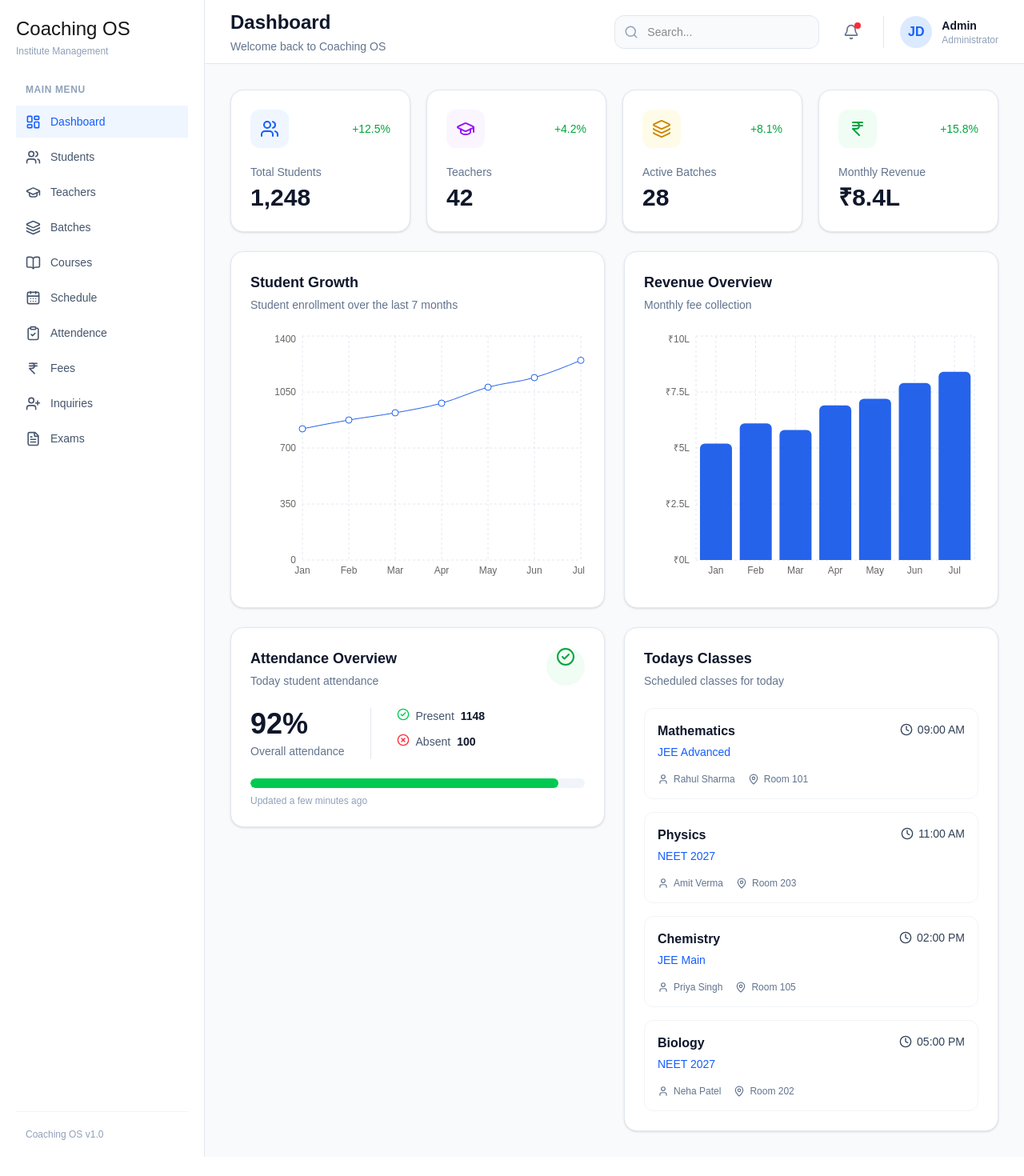
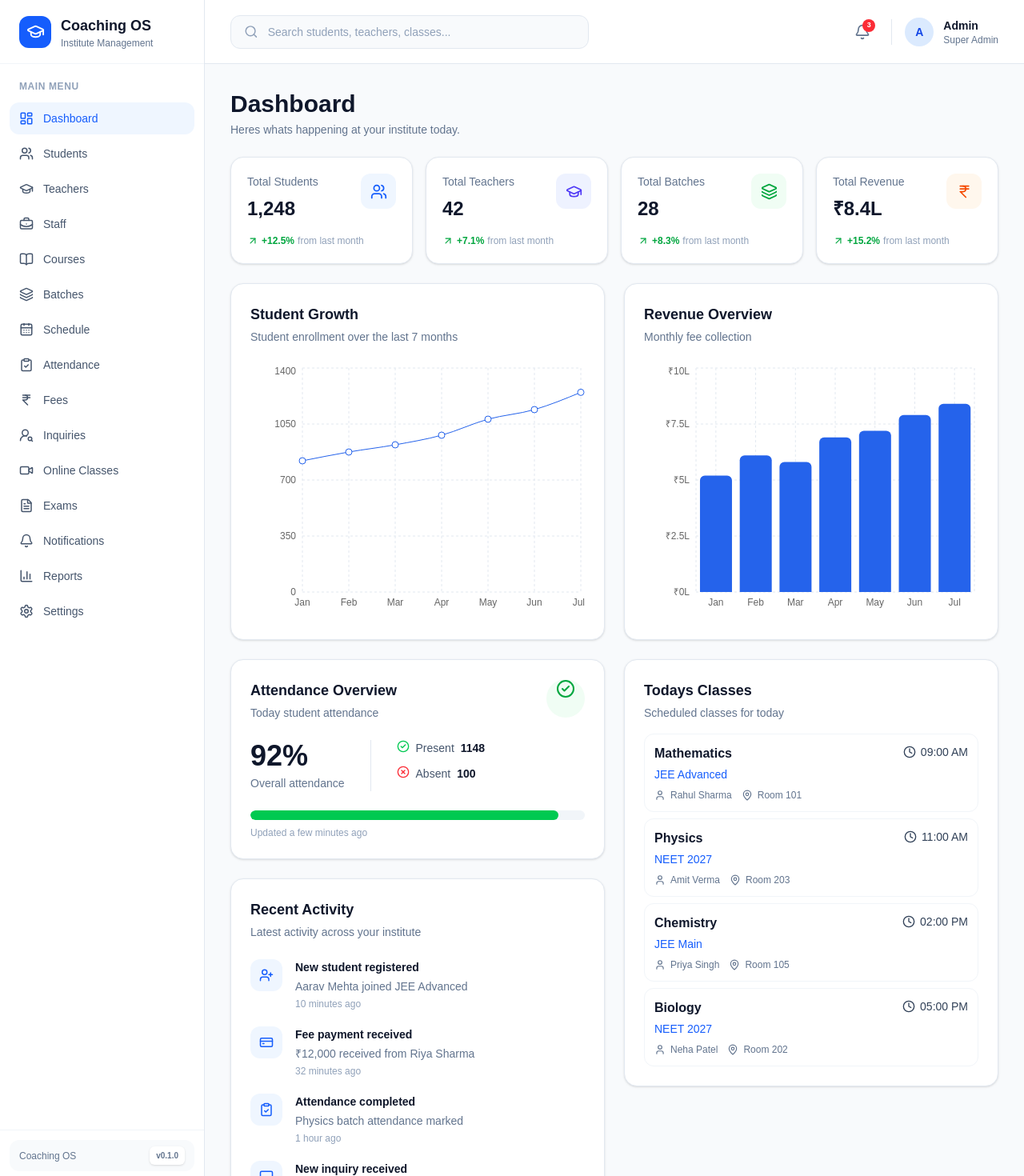
Before and after one commit to devleyj/Coaching-os-admin, a Next.js app: page / in a window 1280 px wide. Shown: the top 1470 px of the page at 80% size. Before the commit the page ends 1446 px from the top, so only its background shows below. Built offline with nearby package versions, Linux system fonts and the light colour scheme.

Commit message:
v0.1.0 - Add dashboard version indicator

```diff
--- a/app/components/AttendanceOverview.tsx
+++ b/app/components/AttendanceOverview.tsx
@@ -12,7 +12,7 @@ const attendanceData = {
 
 export default function AttendanceOverview() {
   return(
-    <div className="rounded-2xl border border-slate-200 bg-white p-6 shadow-sm">
+    <div className="self-start rounded-2xl border border-slate-200 bg-white p-6 shadow-sm">
       <div className="flex item-center justify-between">
         <div>
           <h2 className="text-lg font-semibold text-slate-900">
--- /dev/null
+++ b/app/components/RecentActivity.tsx
@@ -0,0 +1,82 @@
+"use client";
+
+import {
+  UserPlus,
+  CreditCard,
+  ClipboardCheck,
+  MessageSquare,
+} from "lucide-react";
+
+const activities = [
+  {
+    icon: UserPlus,
+    title: "New student registered",
+    description: "Aarav Mehta joined JEE Advanced",
+    time: "10 minutes ago",
+  },
+  {
+    icon: CreditCard,
+    title: "Fee payment received",
+    description: "₹12,000 received from Riya Sharma",
+    time: "32 minutes ago",
+  },
+  {
+    icon: ClipboardCheck,
+    title: "Attendance completed",
+    description: "Physics batch attendance marked",
+    time: "1 hour ago",
+  },
+  {
+    icon: MessageSquare,
+    title: "New inquiry received",
+    description: "Parent inquiry for NEET 2027",
+    time: "2 hours ago",
+  },
+];
+
+export default function RecentActivity() {
+  return (
+    <div className="rounded-2xl border border-slate-200 bg-white p-6 shadow-sm">
+      <div className="mb-6">
+        <h2 className="text-lg font-semibold text-slate-900">
+          Recent Activity
+        </h2>
+
+        <p className="mt-1 text-sm text-slate-500">
+          Latest activity across your institute
+        </p>
+      </div>
+
+      <div className="space-y-5">
+        {activities.map((activity) => {
+          const Icon = activity.icon;
+
+          return (
+            <div
+              key={`${activity.title}-${activity.time}`}
+              className="flex gap-4"
+            >
+              <div className="flex h-10 w-10 shrink-0 items-center justify-center rounded-xl bg-blue-50 text-blue-600">
+                <Icon size={18} />
+              </div>
+
+              <div className="min-w-0">
+                <p className="text-sm font-semibold text-slate-900">
+                  {activity.title}
+                </p>
+
+                <p className="mt-1 text-sm text-slate-500">
+                  {activity.description}
+                </p>
+
+                <p className="mt-1 text-xs text-slate-400">
+                  {activity.time}
+                </p>
+              </div>
+            </div>
+          );
+        })}
+      </div>
+    </div>
+  );
+}
--- a/app/components/Slidebar.tsx
+++ b/app/components/Slidebar.tsx
@@ -1,120 +1,120 @@
-"use clinet";
+"use client";
 
 import {
   LayoutDashboard,
   Users,
   GraduationCap,
+  BriefcaseBusiness,
   BookOpen,
   Layers,
   CalendarDays,
   ClipboardCheck,
   IndianRupee,
-  UserPlus,
+  UserRoundSearch,
+  Video,
   FileText,
+  Bell,
+  BarChart3,
+  Settings,
+  HelpCircle,
+  LogOut,
 } from "lucide-react";
 
-export default function Slidebar(){
-  return(
-    <aside className="flex min-h-screen w-64 flex-col border-r border-slate-200 bg-white p-5">
+const menuItems = [
+  { label: "Dashboard", icon: LayoutDashboard, active: true },
+  { label: "Students", icon: Users },
+  { label: "Teachers", icon: GraduationCap },
+  { label: "Staff", icon: BriefcaseBusiness },
+  { label: "Courses", icon: BookOpen },
+  { label: "Batches", icon: Layers },
+  { label: "Schedule", icon: CalendarDays },
+  { label: "Attendance", icon: ClipboardCheck },
+  { label: "Fees", icon: IndianRupee },
+  { label: "Inquiries", icon: UserRoundSearch },
+  { label: "Online Classes", icon: Video },
+  { label: "Exams", icon: FileText },
+  { label: "Notifications", icon: Bell },
+  { label: "Reports", icon: BarChart3 },
+  { label: "Settings", icon: Settings },
+];
+
+export default function Slidebar() {
+  return (
+    <aside className="hidden w-64 shrink-0 border-r border-slate-200 bg-white lg:flex lg:min-h-screen lg:flex-col">
 
       {/* Logo */}
-      <div className= "mb-8">
-        <h1 className= "text-2xl font-boald text-salte-900">
-          Coaching OS
-        </h1>
-        <p className= "mt-1 text-xs text-slate-400">
-          Institute Management
-        </p>
+      <div className="flex h-20 items-center border-b border-slate-100 px-6">
+        <div className="flex h-10 w-10 items-center justify-center rounded-xl bg-blue-600 text-white">
+          <GraduationCap size={23} />
+        </div>
+
+        <div className="ml-3">
+          <h1 className="text-lg font-bold text-slate-900">
+            Coaching OS
+          </h1>
+
+          <p className="text-xs text-slate-500">
+            Institute Management
+          </p>
+        </div>
       </div>
 
       {/* Navigation */}
-      <nav className= "flex-1">
-        <p className= "mb-3 px-3 text-xs font-semibold uppercase tracking-wider text-slate-400">
+      <nav className="flex-1 overflow-y-auto px-3 py-5">
+        <p className="mb-3 px-3 text-xs font-semibold uppercase tracking-wider text-slate-400">
           Main Menu
         </p>
 
-        <div className= "space-y-1">
-          <NavItem
-            icon= {<LayoutDashboard size={19} />}
-            label= "Dashboard"
-            active
-            />
+        <div className="space-y-1">
+          {menuItems.map((item) => {
+            const Icon = item.icon;
 
-            <NavItem
-            icon= {<Users size={19} />}
-            label= "Students"
-            />
-            <NavItem
-            icon= {<GraduationCap size={19} />}
-            label= "Teachers"
-            />
-            <NavItem
-            icon= {<Layers size={19} />}
-            label= "Batches"
-            />
+            return (
+              <button
+                key={item.label}
+                className={`flex w-full items-center rounded-xl px-3 py-2.5 text-sm font-medium transition ${
+                  item.active
+                    ? "bg-blue-50 text-blue-600"
+                    : "text-slate-600 hover:bg-slate-50 hover:text-slate-900"
+                }`}
+              >
+                <Icon size={18} />
 
-            <NavItem
-            icon= {<BookOpen size={19} />}
-            label= "Courses"
-            />
-
-            <NavItem
-            icon= {<CalendarDays size={19} />}
-            label= "Schedule"
-            />
-
-            <NavItem
-            icon= {<ClipboardCheck size={19} />}
-            label= "Attendence"
-            />
-
-            <NavItem
-            icon= {<IndianRupee size={19} />}
-            label= "Fees"
-            />
-
-            <NavItem
-            icon= {<UserPlus size={19} />}
-            label= "Inquiries"
-            />
-
-            <NavItem
-            icon= {<FileText size={19} />}
-            label= "Exams"
-            />
-
+                <span className="ml-3">
+                  {item.label}
+                </span>
+              </button>
+            );
+          })}
         </div>
       </nav>
 
       {/* Bottom */}
-      <div className= "border-t border-slate-100 pt-5">
-        <p className= "px-3 text-xs text-slate-400">
-          Coaching OS v1.0
-        </p>
-      </div>
+<div className="border-t border-slate-100 p-3">
+
+  {/* Version */}
+  <div className="mb-3 rounded-xl bg-slate-50 px-3 py-2">
+    <div className="flex items-center justify-between">
+      <span className="text-xs font-medium text-slate-500">
+        Coaching OS
+      </span>
+
+      <span className="rounded-md bg-white px-2 py-1 text-[10px] font-semibold text-slate-500 shadow-sm">
+        v0.1.0
+      </span>
+    </div>
+  </div>
+
+  <button className="flex w-full items-center rounded-xl px-3 py-2.5 text-sm font-medium text-slate-600 hover:bg-slate-50">
+    <HelpCircle size={18} />
+    <span className="ml-3">Support</span>
+  </button>
+
+  <button className="mt-1 flex w-full items-center rounded-xl px-3 py-2.5 text-sm font-medium text-red-500 hover:bg-red-50">
+    <LogOut size={18} />
+    <span className="ml-3">Logout</span>
+  </button>
+</div>
     </aside>
   );
 }
-
-function NavItem({
-  icon,
-  label,
-  active = false,
-}: {
-  icon: React.ReactNode;
-  label: string;
-  active?: boolean;
-}) {
-  return(
-    <button
-      className= {`flex w-full items-center gap-3 rounded-x1 px-3 py-2.5 text-left text-sm font-medium transition ${
-        active
-          ? "bg-blue-50 text-blue-600"
-          : "text-slate-600 hover:bg-slate-50 hover:text-slate-900"
-      }`}
-      >
-      {icon}
-      <span>{label}</span>
-    </button>
-  );
-}
--- a/app/components/TodaysClasses.tsx
+++ b/app/components/TodaysClasses.tsx
@@ -36,7 +36,7 @@ const classes = [
 export default function TodaysClasses() {
   return (
     <div className="rounded-2xl border border-slate-200 bg-white p-6 shadow-sm">
-      <div className="mb-6">
+      <div className="mb-4">
         <h2 className="text-lg font-semibold text-slate-900">
           Todays Classes
         </h2>
@@ -46,11 +46,11 @@ export default function TodaysClasses() {
         </p>
       </div>
 
-      <div className="space-y-4">
+      <div className="space-y-2">
         {classes.map((item) => (
           <div
             key={`${item.time}-${item.subject}`}
-            className="rounded-xl border border-slate-100 p-4 transition hover:bg-slate-50"
+            className="rounded-xl border border-slate-100 p-3 transition hover:bg-slate-50"
           >
             <div className="flex items-start justify-between gap-4">
 
@@ -70,7 +70,7 @@ export default function TodaysClasses() {
               </div>
             </div>
 
-            <div className="mt-4 flex flex-wrap gap-4 text-xs text-slate-500">
+            <div className="mt-2 flex flex-wrap gap-3 text-xs text-slate-500">
               <span className="flex items-center gap-1.5">
                 <User size={14} />
                 {item.teacher}
--- a/app/page.tsx
+++ b/app/page.tsx
@@ -1,191 +1,191 @@
-import Slidebar from "./components/Slidebar";
+import Sidebar from "./components/Slidebar";
 import StudentGrowthChart from "./components/StudentGrowthCharts";
 import RevenueChart from "./components/RevenueChart";
 import AttendanceOverview from "./components/AttendanceOverview";
 import TodaysClasses from "./components/TodaysClasses";
+import RecentActivity from "./components/RecentActivity";
 
-import{  Bell,
+import {
   Search,
+  Bell,
   Users,
   GraduationCap,
   Layers,
   IndianRupee,
+  ArrowUpRight,
 } from "lucide-react";
 
-export default function Home(){
-  return(
-    <div className= "flex min-h-screen bg-slate-50">
-      {/*Slidebar*/}
-      <Slidebar/>
+const stats = [
+  {
+    title: "Total Students",
+    value: "1,248",
+    change: "+12.5%",
+    description: "from last month",
+    icon: Users,
+    iconStyle: "bg-blue-50 text-blue-600",
+  },
+  {
+    title: "Total Teachers",
+    value: "42",
+    change: "+7.1%",
+    description: "from last month",
+    icon: GraduationCap,
+    iconStyle: "bg-indigo-50 text-indigo-600",
+  },
+  {
+    title: "Total Batches",
+    value: "28",
+    change: "+8.3%",
+    description: "from last month",
+    icon: Layers,
+    iconStyle: "bg-green-50 text-green-600",
+  },
+  {
+    title: "Total Revenue",
+    value: "₹8.4L",
+    change: "+15.2%",
+    description: "from last month",
+    icon: IndianRupee,
+    iconStyle: "bg-orange-50 text-orange-600",
+  },
+];
 
-      {/* Main Content */}
-      <main className= "flex-1">
+export default function Home() {
+  return (
+    <div className="flex min-h-screen bg-slate-50">
+
+      <Sidebar />
+
+      <main className="min-w-0 flex-1">
 
         {/* Header */}
-        <header className= "flex h-20 items-center justify-between border-b border-slate-200 bg-white px-8">
+        <header className="sticky top-0 z-10 flex h-20 items-center justify-between border-b border-slate-200 bg-white/95 px-6 backdrop-blur lg:px-8">
 
-          {/* Left sidev */}
-          <div>
-            <h1 className= "text-2xl font-bold text-slate-900">
-              Dashboard
-            </h1>
-
-            <p className= "mt-1 text-sm text-slate-500">
-              Welcome back to Coaching OS
-            </p>
-          </div>
-
-          {/* Right side */}
-          <div  className= "flex items-center gap-5">
-
-            {/* Search */}
-            <div className= "relative">
-              <Search
-                size={18}
-                className= "absolute left-3 top-1/2 -translate-y-1/2 text-slate-400"
-              />
+          <div className="hidden w-full max-w-md md:block">
+            <div className="flex items-center rounded-xl border border-slate-200 bg-slate-50 px-4 py-2.5">
+              <Search size={19} className="text-slate-400" />
 
               <input
                 type="text"
-                placeholder= "Search..."
-                className= "w-64 rounded-xl border border-slate-200 bg-slate-50 py-2.5 pl-10 pr-4 text-sm outline-none transition focus:border-blue-400 focus:bg-white"
+                placeholder="Search students, teachers, classes..."
+                className="ml-3 w-full bg-transparent text-sm outline-none placeholder:text-slate-400"
               />
             </div>
+          </div>
 
-            {/* Notification */}
-            <button className= "relative rounded-xl p-2.5 text-slate-500 transition hover:bg-slate-100 hover:text-slate-900">
+          <div className="ml-auto flex items-center gap-4">
+
+            <button className="relative rounded-xl p-2.5 text-slate-500 hover:bg-slate-100">
               <Bell size={20} />
 
-              <span className= "absolute right-2 top-2 h-2 w-2 rounded-full bg-red-500"/>
+              <span className="absolute right-1 top-1 flex h-4 w-4 items-center justify-center rounded-full bg-red-500 text-[9px] font-bold text-white">
+                3
+              </span>
             </button>
 
-            {/* User Profile */}
-            <div className= "flex items-center gap-3 border-l border-slate-200 pl-5">
+            <div className="hidden h-8 w-px bg-slate-200 sm:block" />
 
-              <div className= "flex h-10 w-10 items-center justify-center rounded-full bg-blue-100 font-semibold text-blue-600">
-                JD
+            <div className="flex items-center gap-3">
+              <div className="flex h-9 w-9 items-center justify-center rounded-full bg-blue-100 text-sm font-bold text-blue-700">
+                A
               </div>
 
-              <div>
-                <p className= "text-sm font-semibold text-slate-900">
+              <div className="hidden sm:block">
+                <p className="text-sm font-semibold text-slate-900">
                   Admin
                 </p>
 
-                <p className= "text-xs text-slate-400">
-                  Administrator
+                <p className="text-xs text-slate-500">
+                  Super Admin
                 </p>
               </div>
-
             </div>
           </div>
         </header>
 
-        {/* Dashboard Body */}
-        <section className= "p-8">
+        {/* Dashboard */}
+        <section className="p-5 sm:p-6 lg:p-8">
 
-          {/* KPI Cards*/}
-          <div className= "grid grid-cols1 gap-5 md:grid-cols-2 xl:grid-cols-4">
+          {/* Page heading */}
+          <div className="mb-6">
+            <h1 className="text-2xl font-bold text-slate-900 sm:text-3xl">
+              Dashboard
+            </h1>
 
-            {/* Students */}
-            <div className= "rounded-2xl border border-slate-200 bg-white p-6 shadow-sm">
-              <div className= "flex items-center justify-between">
-                <div className= "flex h-12 w-12 items-center justify-center rounded-xl bg-blue-50 text-blue-600">
-                  <Users size={24} />
+            <p className="mt-1 text-sm text-slate-500">
+              Heres whats happening at your institute today.
+            </p>
           </div>
 
-                <span className= "text-sm font-medium text-green-600">
-                  +12.5%
+          {/* KPI Cards */}
+          <div className="grid grid-cols-1 gap-4 sm:grid-cols-2 xl:grid-cols-4">
+            {stats.map((stat) => {
+              const Icon = stat.icon;
+
+              return (
+                <div
+                  key={stat.title}
+                  className="rounded-2xl border border-slate-200 bg-white p-5 shadow-sm transition hover:-translate-y-0.5 hover:shadow-md"
+                >
+                  <div className="flex items-start justify-between">
+
+                    <div>
+                      <p className="text-sm font-medium text-slate-500">
+                        {stat.title}
+                      </p>
+
+                      <p className="mt-2 text-2xl font-bold text-slate-900">
+                        {stat.value}
+                      </p>
+                    </div>
+
+                    <div
+                      className={`flex h-11 w-11 items-center justify-center rounded-xl ${stat.iconStyle}`}
+                    >
+                      <Icon size={21} />
+                    </div>
+                  </div>
+
+                  <div className="mt-4 flex items-center gap-1 text-xs">
+                    <ArrowUpRight
+                      size={14}
+                      className="text-green-600"
+                    />
+
+                    <span className="font-semibold text-green-600">
+                      {stat.change}
+                    </span>
+
+                    <span className="text-slate-400">
+                      {stat.description}
                     </span>
                   </div>
-
-              <p className= "mt-5 text-sm text-slate-500">
-                Total Students
-              </p>
-
-              <h2 className= "mt-1 text-3xl font-bold text-slate-900">
-                1,248
-              </h2>
+                </div>
+              );
+            })}
           </div>
 
-            {/* Teachers */}
-            <div className= "rounded-2xl border border-slate-200 bg-white p-6 shadow-sm">
-              <div className= "flex items-center justify-between">
-                <div className= "flex h-12 w-12 items-center justify-center rounded-xl bg-purple-50 text-purple-600">
-                  <GraduationCap size={24} />
-                </div>
-
-                <span className= "text-sm font-medium text-green-600">
-                  +4.2%
-                </span>
-              </div>
-
-              <p className= "mt-5 text-sm text-slate-500">
-                Teachers
-              </p>
-
-              <h2 className= "mt-1 text-3xl font-bold text-slate-900">
-                42
-              </h2>
-            </div>
-
-            {/* Batches */}
-            <div className= "rounded-2xl border border-slate-200 bg-white p-6 shadow-sm">
-              <div className= "flex items-center justify-between">
-                <div className= "flex h-12 w-12 items-center justify-center rounded-xl bg-yellow-50 text-yellow-600">
-                  <Layers size={24} />
-                </div>
-
-                <span className= "text-sm font-medium text-green-600">
-                  +8.1%
-                </span>
-              </div>
-
-              <p className= "mt-5 text-sm text-slate-500">
-                Active Batches
-              </p>
-
-              <h2 className= "mt-1 text-3xl font-bold text-slate-900">
-                28
-              </h2>
-            </div>
-
-            {/* Revenue*/}
-            <div className= "rounded-2xl border border-slate-200 bg-white p-6 shadow-sm">
-              <div className= "flex items-center justify-between">
-                <div className= "flex h-12 w-12 items-center justify-center rounded-xl bg-green-50 text-green-600">
-                  <IndianRupee size= {24} />
-                </div>
-
-                <span className= "text-sm font-medium text-green-600">
-                  +15.8%
-                </span>
-              </div>
-
-              <p className= "mt-5 text-sm text-slate-500">
-                Monthly Revenue
-              </p>
-
-              <h2 className= "mt-1 text-3xl font-bold text-slate-900">
-                ₹8.4L
-              </h2>
-            </div>
-
-          </div>
-
-          {/* Analytics Growth Chart */}
+          {/* Charts */}
           <div className="mt-6 grid grid-cols-1 gap-6 xl:grid-cols-2">
             <StudentGrowthChart />
             <RevenueChart />
           </div>
 
-          {/* Attendance + Today's Classes */}
+          {/* Attendance + Classes + Activity */}
           <div className="mt-6 grid grid-cols-1 items-start gap-6 xl:grid-cols-2">
+
+            {/* Left column */}
+            <div className="space-y-6">
               <AttendanceOverview />
+
+              <RecentActivity />
+            </div>
+
+            {/* Right column*/}
             <TodaysClasses />
           </div>
 
         </section>
-
       </main>
     </div>
   );
```
Lines whose indentation alone changed are shown as unchanged.
